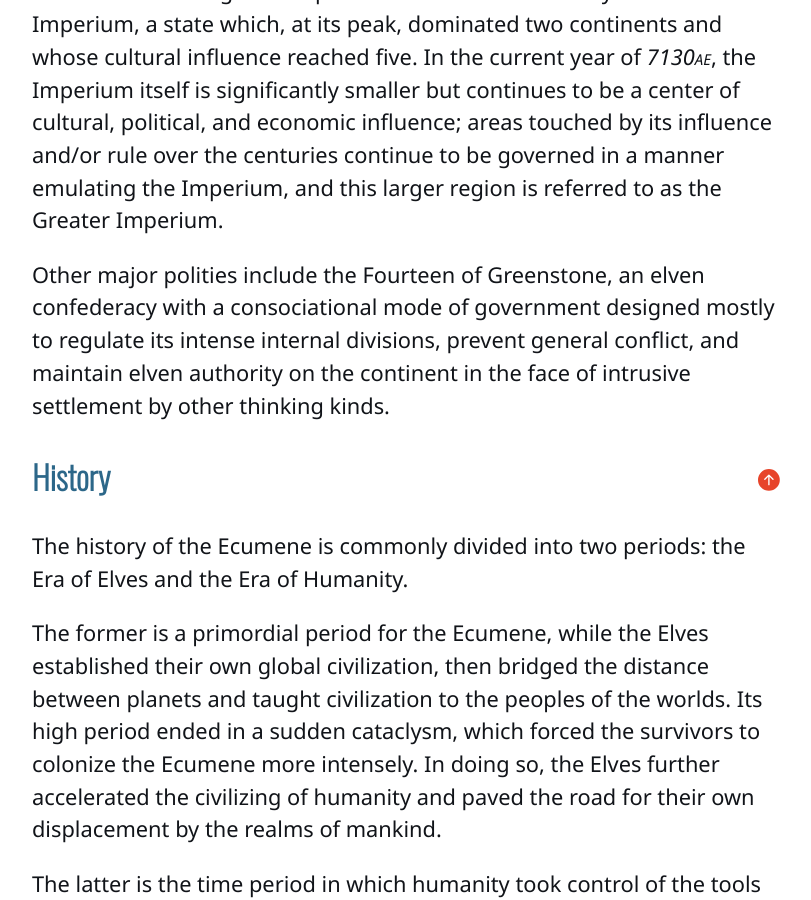
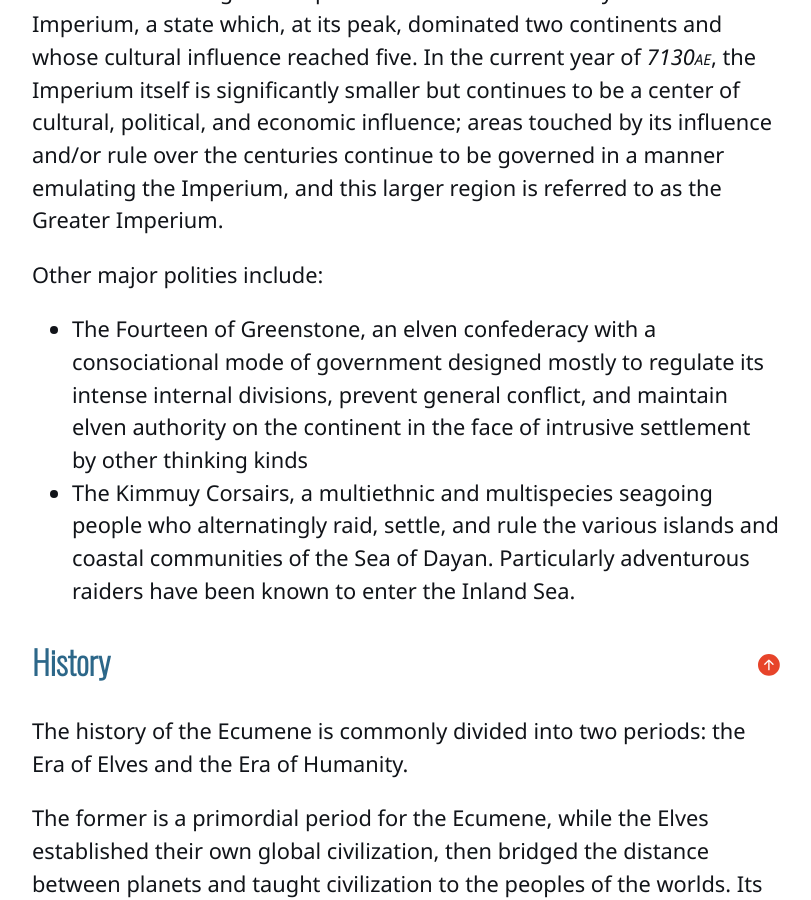
Before and after one commit to kmules1/kmules1.github.io, a Jekyll site: the page built from ecumene/index.md, in a window 1280 px wide and 900 px high, scrolled down 6556 px. Shown: the whole window, without its empty margins (234-1045 px from the left). Built offline with Jekyll 4.4.1, drawn with Linux system fonts in a browser that asks for light colours.

Commit message:
Update index.md

```diff
--- a/ecumene/index.md
+++ b/ecumene/index.md
@@ -244,7 +244,9 @@ Types of Thinking Kinds:
 
 One of the most significant polities within human history has been the Imperium, a state which, at its peak, dominated two continents and whose cultural influence reached five. In the current year of *7130*{: .ae}, the Imperium itself is significantly smaller but continues to be a center of cultural, political, and economic influence; areas touched by its influence and/or rule over the centuries continue to be governed in a manner emulating the Imperium, and this larger region is referred to as the Greater Imperium.
 
-Other major polities include the Fourteen of Greenstone, an elven confederacy with a consociational mode of government designed mostly to regulate its intense internal divisions, prevent general conflict, and maintain elven authority on the continent in the face of intrusive settlement by other thinking kinds.
+Other major polities include:
+- The Fourteen of Greenstone, an elven confederacy with a consociational mode of government designed mostly to regulate its intense internal divisions, prevent general conflict, and maintain elven authority on the continent in the face of intrusive settlement by other thinking kinds
+- The Kimmuy Corsairs, a multiethnic and multispecies seagoing people who alternatingly raid, settle, and rule the various islands and coastal communities of the Sea of Dayan. Particularly adventurous raiders have been known to enter the Inland Sea.
 
 ### History
 
```
